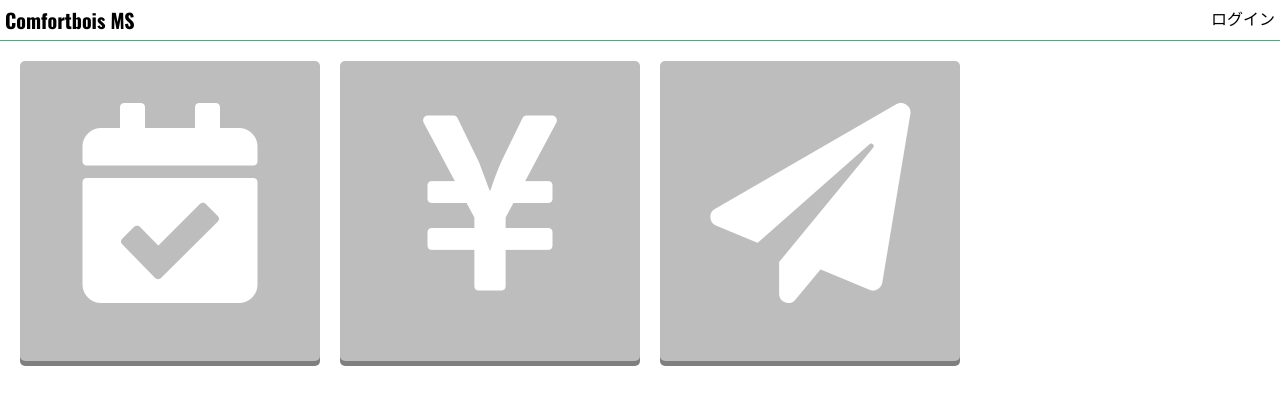
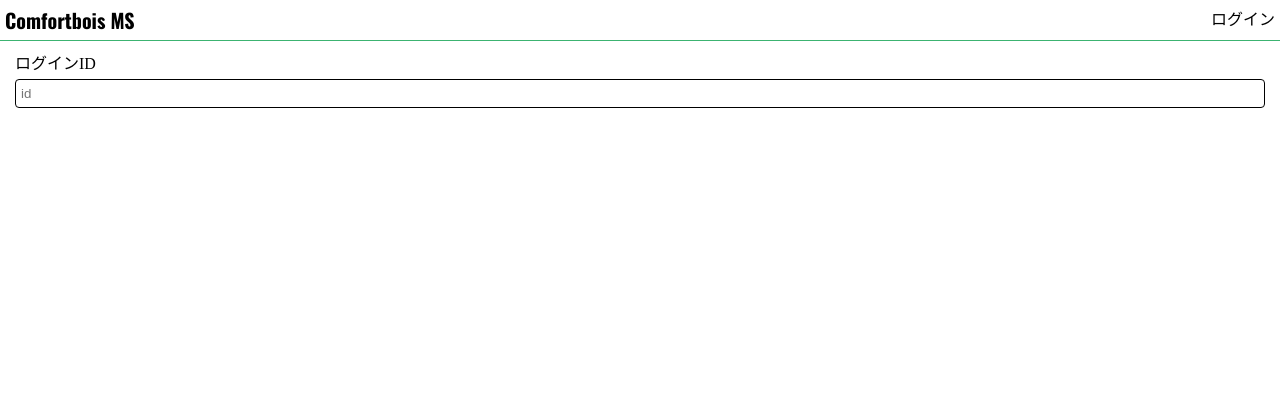
Before and after one commit to hide8811/ME-MS, a React (Create React App) app in the folder frontend/: page /form in a window 1280 px wide. Shown: the top 404 px of the page. Built offline with nearby package versions, Linux system fonts and the light colour scheme.

Commit message:
routeの導入

```diff
--- a/frontend/src/App.tsx
+++ b/frontend/src/App.tsx
@@ -1,7 +1,9 @@
 import React, { useState } from 'react'
+import { BrowserRouter as Router, Route } from 'react-router-dom'
 import ContentBtns from './components/Molecules/ContentBtns'
 import LoginModal from './components/Molecules/LoginModal'
 import Header from './components/Organisms/Header'
+import Form from './pages/Form'
 
 const App: React.FC = () => {
   const [isSignIn, chageSign] = useState(false)
@@ -15,8 +17,11 @@
 
   return (
     <>
-      <Header clickEvent={() => chageSign(!isSignIn)} />
-      <ContentBtns />
+      <Router>
+        <Header clickEvent={() => chageSign(!isSignIn)} />
+        <Route exact path='/' component={ContentBtns} />
+        <Route exact path='/form' component={Form} />
+      </Router>
       {login}
     </>
   )
--- a/frontend/src/components/Molecules/ContentBtns.tsx
+++ b/frontend/src/components/Molecules/ContentBtns.tsx
@@ -1,13 +1,17 @@
 import React from 'react'
 import styled from 'styled-components'
 import ContentBtn from '../Atoms/ContentBtn'
+import { Link } from 'react-router-dom'
 
 const ContentBtns = () => {
   return (
     <FLEX>
       <ContentBtn iconName="fas fa-calendar-check" />
       <ContentBtn iconName="fas fa-yen-sign" />
-      <ContentBtn iconName="fas fa-paper-plane" />
+
+      <Link to="/form">
+        <ContentBtn iconName="fas fa-paper-plane" />
+      </Link>
     </FLEX>
   )
 }
--- a/frontend/src/components/Organisms/Header.tsx
+++ b/frontend/src/components/Organisms/Header.tsx
@@ -1,5 +1,6 @@
 import React from 'react'
 import styled from 'styled-components'
+import { Link } from 'react-router-dom'
 
 type Props = {
   clickEvent?: any
@@ -8,7 +9,10 @@
 const Header: React.FC<Props> = ({ clickEvent }) => {
   return (
     <HEADER>
-      <h1>Comfortbois MS</h1>
+      <Link to='/'>
+        <h1>Comfortbois MS</h1>
+      </Link>
+
       <p onClick={() => clickEvent()}>ログイン</p>
     </HEADER>
   )
@@ -30,6 +34,9 @@
     line-height: 40px;
     margin-right: 5px;
   }
+  a {
+    color: #000;
+  }
 `
 
 export default Header
--- a/frontend/src/pages/Form.tsx
+++ b/frontend/src/pages/Form.tsx
@@ -1,12 +1,17 @@
 import React from 'react'
+import styled from 'styled-components'
 import GlobalInput from '../components/Atoms/GlobalInput'
 
 const Form = () => {
   return (
-    <>
+    <CONTAINER>
       <GlobalInput type="text" placeholder="id" label={'ログインID'} />
-    </>
+    </CONTAINER>
   )
 }
 
+const CONTAINER = styled.div`
+  padding: 15px;
+`;
+
 export default Form
```
